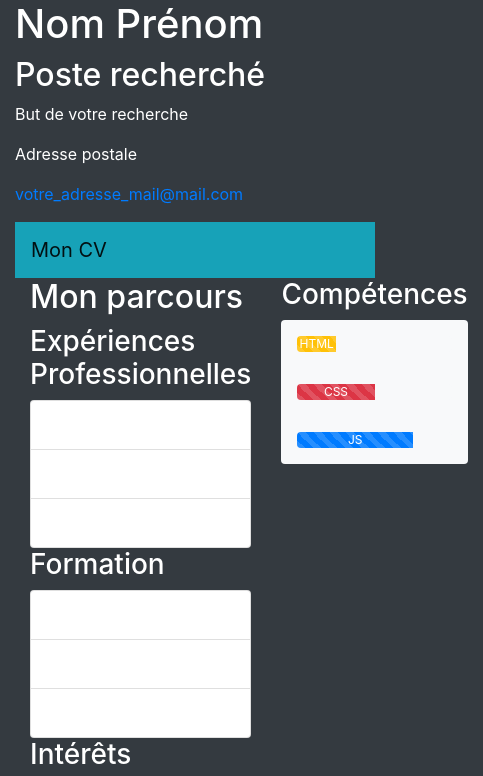
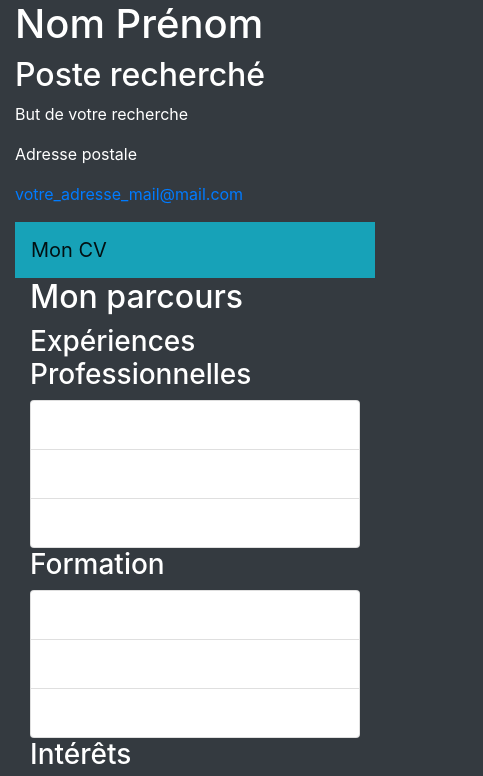
Before and after one commit to Jessy-L/cv-bootstrap, a plain HTML site: page index.html in a window 390 px wide. Shown: the top 776 px of the page, 483 px wide, since content can reach past the window. Drawn offline with nearby package versions, Linux system fonts and the light colour scheme.

Commit message:
ajout modification flex wrap

```diff
--- a/index.html
+++ b/index.html
@@ -26,9 +26,9 @@
         </NAV>
     </HEADER>
 
-    <div class="d-flex justify-content-between">
+    <div class="d-flex justify-content-around flex-wrap">
 
-        <SECTION class="col-lg-6 col-md-6 col-sm-6" >
+        <SECTION class="col-lg-6 col-md-12 col-sm-12" >
             <h2>Mon parcours</h2>
             <ARTICLE >
                 <h3 id="experiences">Expériences Professionnelles</h3>
@@ -56,7 +56,7 @@
             </ARTICLE>
         </SECTION>
 
-        <ASIDE class="col-lg-6 col-md-6 col-sm-6">
+        <ASIDE class="col-lg-6 col-md-12 col-sm-12">
             <h3 id="competences">Compétences</h3>
             <ol class="bg-light list-group">
                 <div class="progress bg-light m-3">
```
